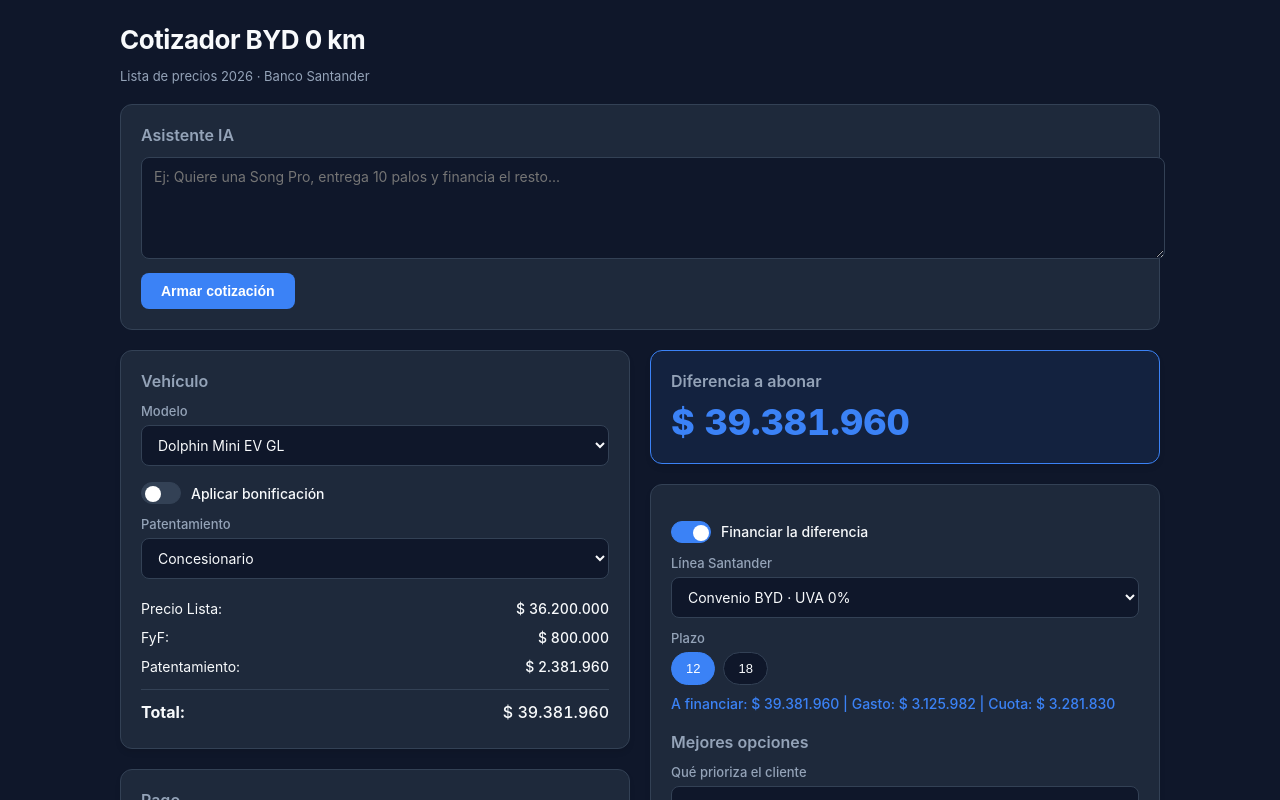
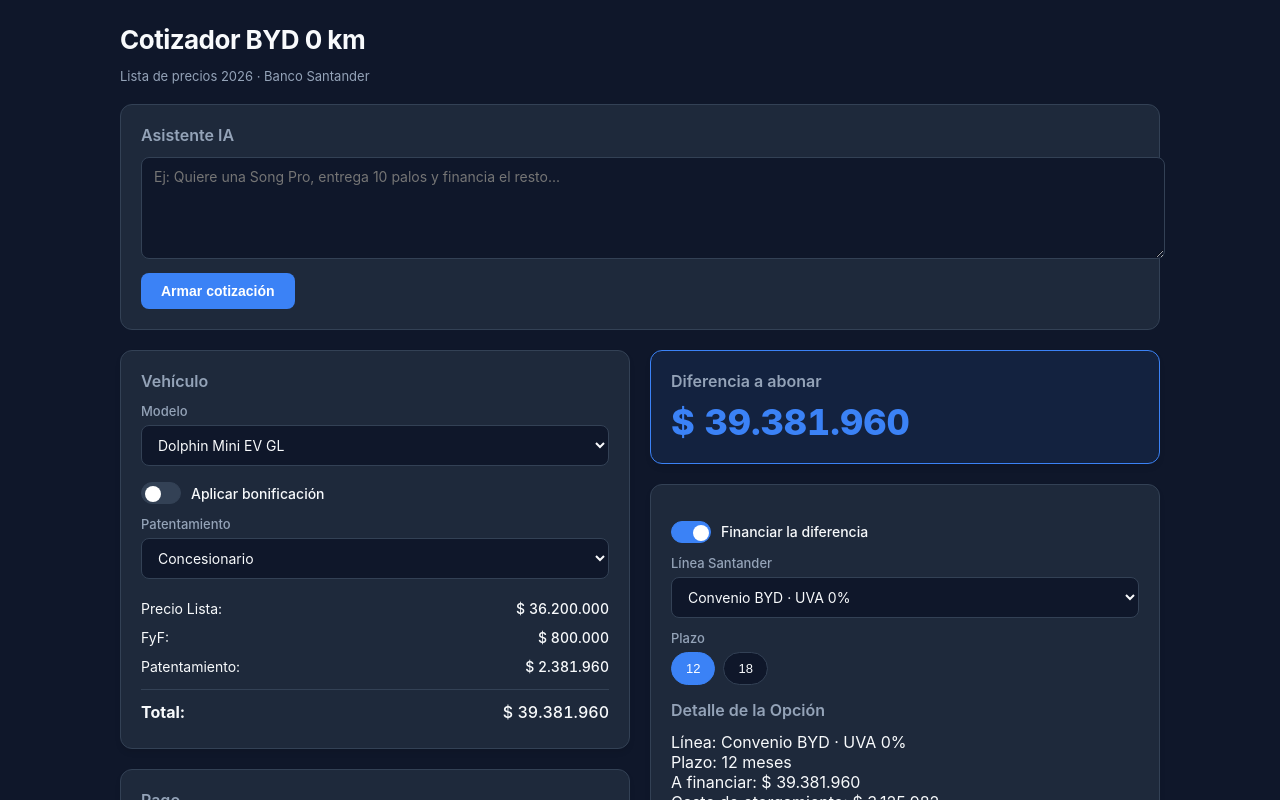
Before and after one commit to hrcarreno/cotizador-frontend, a React (Vite) app: page / in a window 1280 px wide. Both pictures are taken after a click on the label "Financiar la diferencia". Shown: the top 800 px of the page. Built offline with nearby package versions, Linux system fonts and the light colour scheme.

Commit message:
Refactor financing summary and options display
Refactor financing summary to use an object for better structure and clarity. Update rendering logic to display all options instead of a maximum of three.

```diff
--- a/src/App.jsx
+++ b/src/App.jsx
@@ -80,7 +80,6 @@ function App() {
   const esUsd = dm.moneda === "USD";
   const nf = esUsd ? u : f;
 
-  // Lógica: Si aplicarBonif está activo y bonifMonto es 0, usamos el máximo del modelo
   const bonifEfectiva = aplicarBonif ? (bonifMonto > 0 ? Math.min(bonifMonto, dm.precio) : dm.bonif) : 0;
 
   const precioBase = dm.precio - bonifEfectiva;
@@ -115,19 +114,29 @@ function App() {
     else if (prioridad === "inicial") opciones.sort((a, b) => a.pon - b.pon);
     else opciones.sort((a, b) => a.costo - b.costo);
 
-    mejores = opciones.slice(0, 3);
+    mejores = opciones; // Mostramos TODAS las opciones, no solo 3
   }
 
   const lineaSel = lineasValidas[lineaIdx] || lineasValidas[0];
   const plazoData = lineaSel.r.find(r => r[0] === plazo) || lineaSel.r[0];
-  let resumenFin = "";
+
+  let resumenFin = null;
   if (financiar && dif > 0) {
     const difArs = esUsd ? dif * tc : dif;
     const tna = plazoData[1];
     const quebranto = plazoData[2] * 1.21;
     const gasto = difArs * (quebranto / 100);
     const fr = frances(difArs, tna, plazo);
-    resumenFin = `A financiar: ${f(difArs)} | Gasto: ${f(gasto)} | Cuota: ${f(fr.first)}`;
+    resumenFin = {
+      linea: lineaSel.n,
+      plazo: plazo,
+      aFinanciar: difArs,
+      gasto: gasto,
+      cuota: fr.first,
+      ultimaCuota: fr.last,
+      totalCuotas: fr.sum,
+      tope: plazoData[3] || null
+    };
   }
 
   const handleIA = async () => {
@@ -310,7 +319,19 @@ function App() {
                   ))}
                 </div>
 
-                {resumenFin && <p className="resumen-fin">{resumenFin}</p>}
+                {resumenFin && (
+                  <div className="detalle-financiacion">
+                    <h2 style={{ marginTop: '15px' }}>Detalle de la Opción</h2>
+                    <div className="row"><span>Línea:</span> <span>{resumenFin.linea}</span></div>
+                    <div className="row"><span>Plazo:</span> <span>{resumenFin.plazo} meses</span></div>
+                    <div className="row"><span>A financiar:</span> <span>{f(resumenFin.aFinanciar)}</span></div>
+                    <div className="row mut"><span>Gasto de otorgamiento:</span> <span>{f(resumenFin.gasto)}</span></div>
+                    <div className="row"><span>Cuota inicial:</span> <span className="cuota-detalle">{f(resumenFin.cuota)}</span></div>
+                    <div className="row mut"><span>Última cuota:</span> <span>{f(resumenFin.ultimaCuota)}</span></div>
+                    <div className="row mut"><span>Total de cuotas:</span> <span>{f(resumenFin.totalCuotas)}</span></div>
+                    {resumenFin.tope && <div className="row mut"><span>Tope:</span> <span>{f(resumenFin.tope)}</span></div>}
+                  </div>
+                )}
 
                 <h2 style={{ marginTop: '20px' }}>Mejores opciones</h2>
                 <label>Qué prioriza el cliente</label>
@@ -320,12 +341,23 @@ function App() {
                   <option value="costo">Menor costo total</option>
                 </select>
 
-                {mejores.map((opt, idx) => (
-                  <div key={idx} className="opcion-card" onClick={() => { setLineaIdx(opt.i); setPlazo(opt.r[0]); }}>
-                    <span>{opt.l.n} · {opt.r[0]} cuotas</span>
-                    <span className="cuota-opcion">{f(opt.cuota)}</span>
-                  </div>
-                ))}
+                <div className="lista-opciones">
+                  {mejores.map((opt, idx) => (
+                    <div
+                      key={idx}
+                      className={`opcion-card ${opt.l.n === lineaSel.n && opt.r[0] === plazo ? 'selected' : ''}`}
+                      onClick={() => { setLineaIdx(opt.i); setPlazo(opt.r[0]); }}
+                    >
+                      <div className="opcion-info">
+                        <b>{opt.l.n}</b>
+                        <span>{opt.r[0]} cuotas</span>
+                      </div>
+                      <div className="opcion-cuota">
+                        {f(opt.cuota)}
+                      </div>
+                    </div>
+                  ))}
+                </div>
               </>
             )}
           </div>
```
